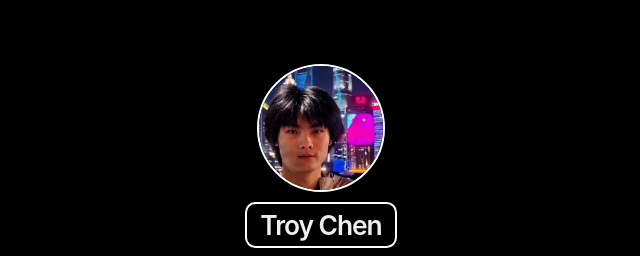
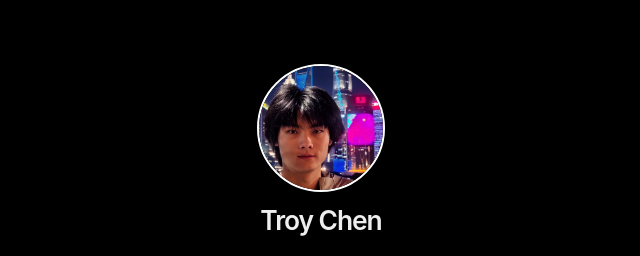
Before and after one commit to Tianyi-Chen-ME/Connect-with-me, a plain HTML site: page index.html in a window 1280 px wide. Shown: the top 256 px of the page, without its empty margins (319-959 px from the left). Drawn offline with Linux system fonts and the light colour scheme.

Commit message:
Add files via upload

```diff
--- a/index.html
+++ b/index.html
@@ -12,7 +12,7 @@
     .profile { display: flex; flex-direction: column; align-items: center; text-align: center; gap: .65rem; margin-bottom: 1.25rem; }
     .portrait { width: 8rem; height: 8rem; border: 2px solid #fff; flex: none; overflow: hidden; border-radius: 50%; }
     .profile img { display: block; width: 100%; height: 100%; object-fit: cover; object-position: 37% 57%; transform: scale(1.64); transform-origin: 37% 57%; }
-    h1 { margin: 0; padding: .15rem .8rem; border: 2px solid #fff; border-radius: .65rem; font-size: 1.65rem; font-weight: 600; letter-spacing: -.04em; color: #eee; }
+    h1 { margin: 0; font-size: 1.65rem; font-weight: 600; letter-spacing: -.04em; color: #eee; }
     nav { display: grid; gap: .5rem; }
     a { display: flex; align-items: center; gap: .65rem; min-height: 3.3rem; padding: .75rem 1rem; border: 1px solid #303030; border-radius: .8rem; background: #151515; color: inherit; text-decoration: none; }
     a:hover, a:focus-visible { background: #202020; border-color: #606060; color: white; }
```
